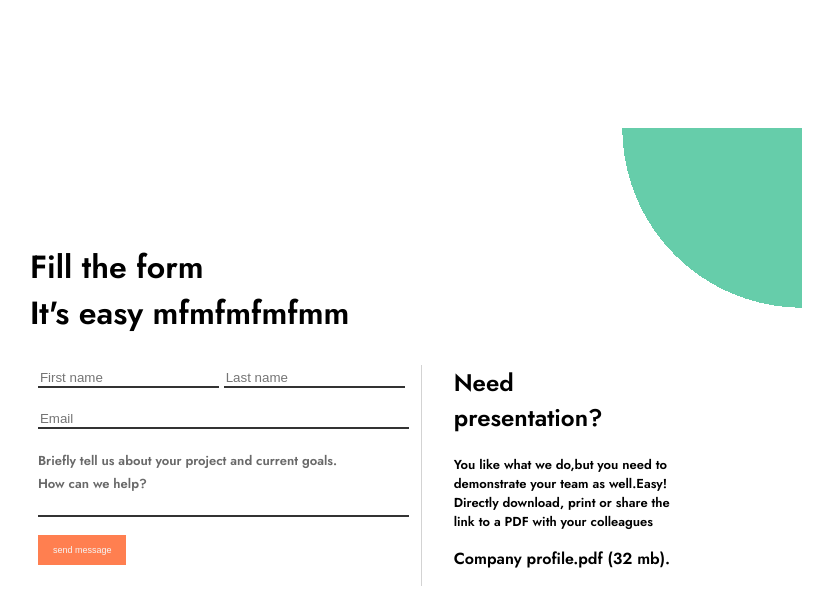
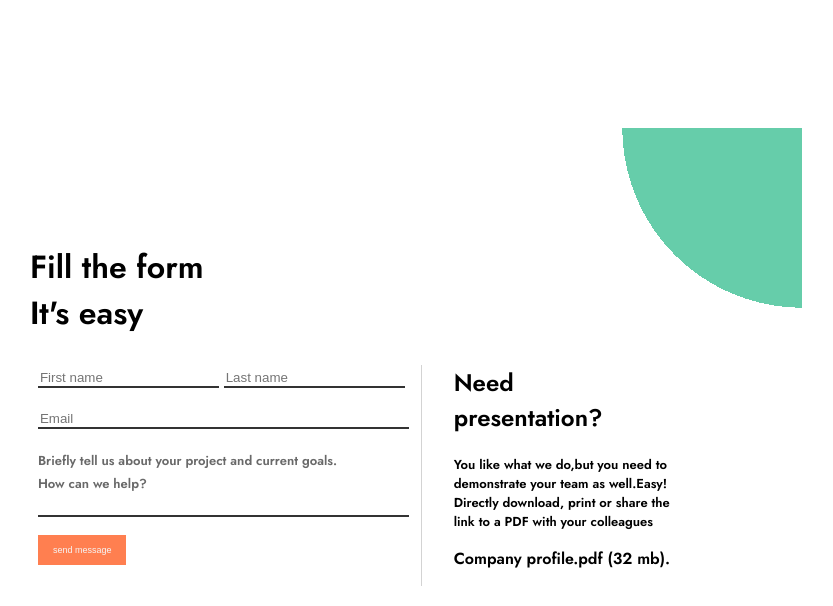
Before and after one commit to Juleshb/teach-up-skill-challenges, a plain HTML site: page index.html in a window 1280 px wide. Shown: the whole page, without its empty margins (286-1119 px from the left). Drawn offline with Linux system fonts and the light colour scheme.

Commit message:
index h1

```diff
--- a/index.html
+++ b/index.html
@@ -10,7 +10,7 @@
 
             <div class="container1">
 
-                <h1 >Fill the form <br> It's easy mfmfmfmfmm</h1>
+                <h1 >Fill the form <br> It's easy </h1>
                 <div class="container2">
                     <form action="">
                         <input type="text" placeholder="First name"> <input type="text" placeholder="Last name"><br>
```
